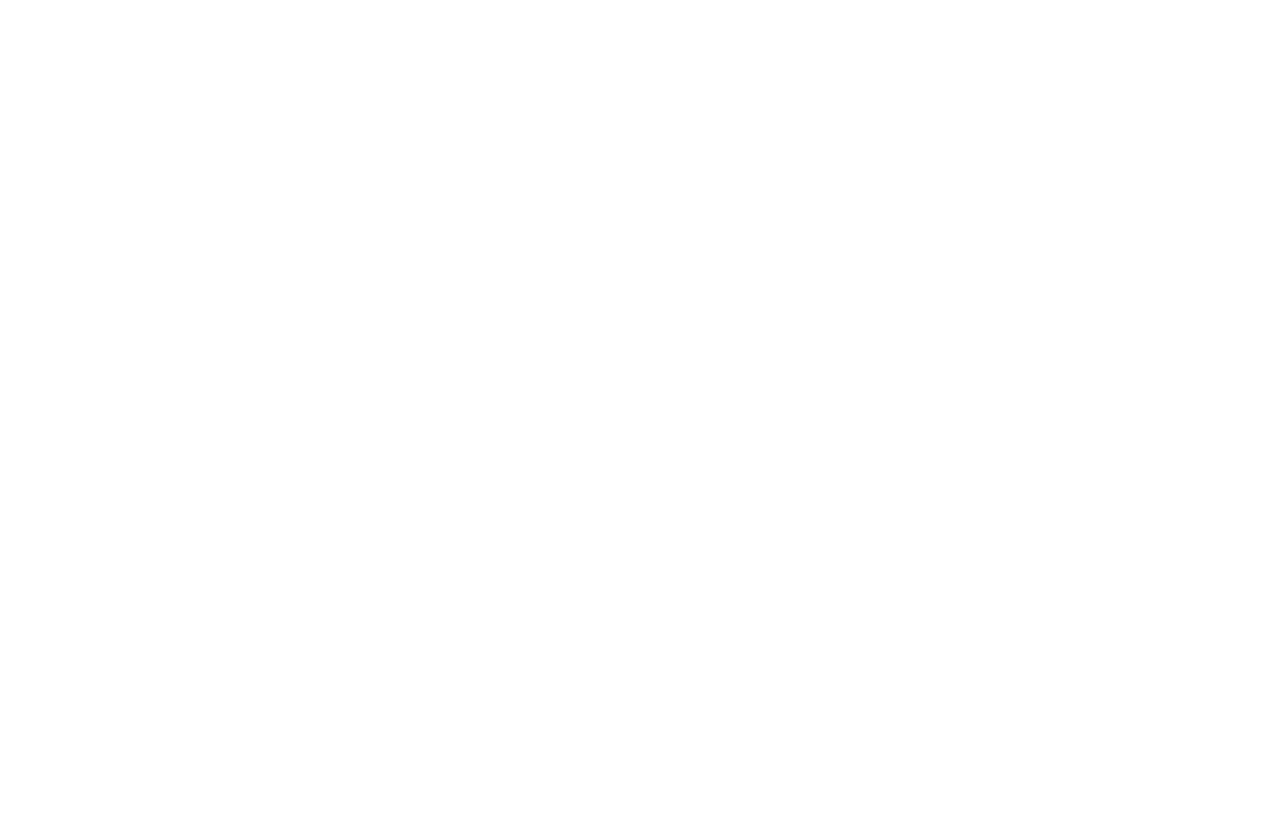
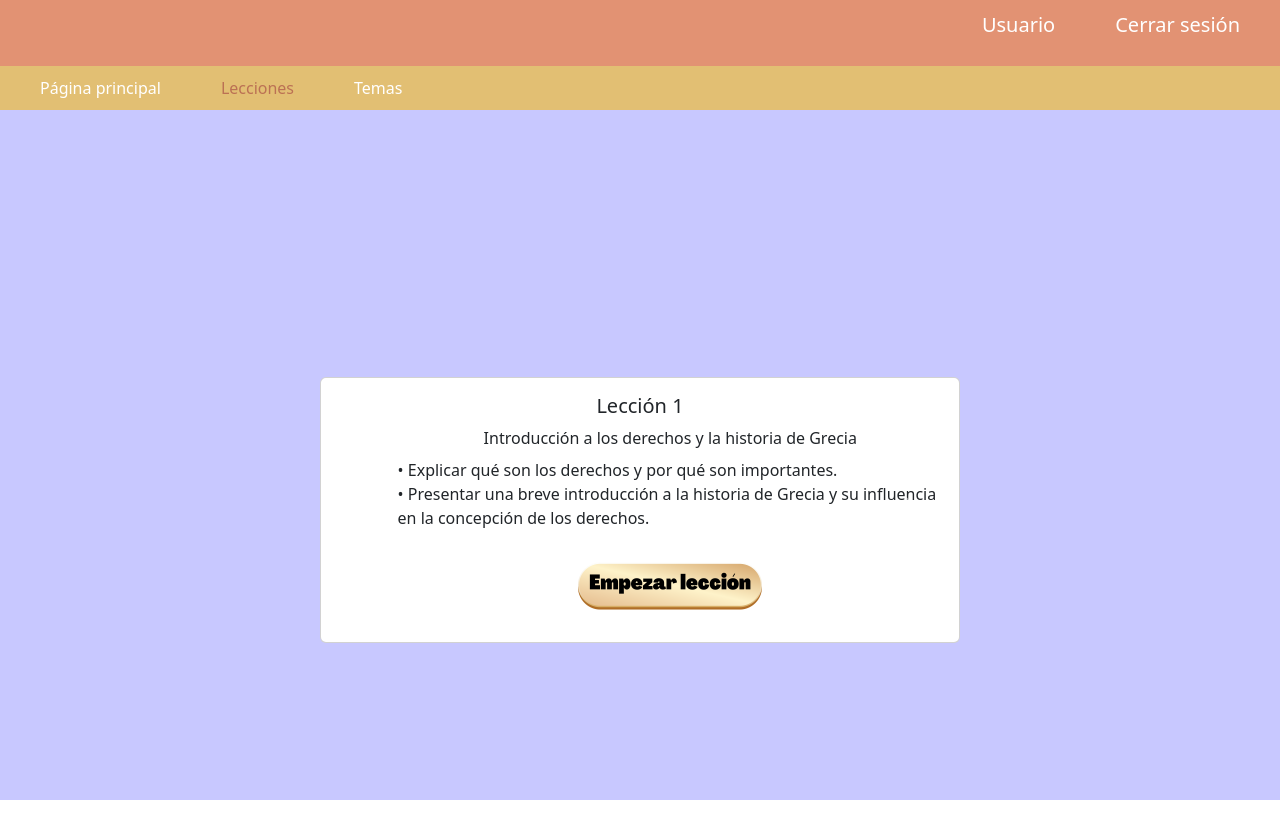
Before and after one commit to Proyecto-integradorUV/proyecto_integrador_griego, a React (Create React App) app: page /Temas/Derecho/Lecciones in a window 1280 px wide. Before the commit this address had no page. Shown: the top 838 px of the page. Before the commit the page ends 800 px from the top, so only its background shows below. Built offline with nearby package versions, Linux system fonts and the light colour scheme.

Commit message:
LecInicioDerecho

```diff
--- a/src/App.js
+++ b/src/App.js
@@ -19,6 +19,7 @@ import Sitios from "./Historia/Sitios";
 import LeccionesVestimenta from "./Arte/LeccionesArte/LecInicioVestimenta";
 import LeccionesArte from "./Arte/LeccionesArte/LecInicioArte";
 import LeccionesLiteratura from "./Arte/LeccionesArte/LecInicioLiteratura";
+import LeccionesDerecho from "./Historia/LeccionesHistoria/LecInicioDerecho";
 
 function App() {
   // const { isLogged } = useContext(LoginContext);
@@ -89,6 +90,7 @@ function App() {
         <Route path="Temas/Vestimenta/Lecciones" element={<LeccionesVestimenta />} />
         <Route path="Temas/Arte/Lecciones" element={<LeccionesArte />} />
         <Route path="Temas/Literatura/Lecciones" element={<LeccionesLiteratura />} />
+        <Route path="Temas/Derecho/Lecciones" element={<LeccionesDerecho />} />
       </Routes>
     </BrowserRouter>
   );
--- /dev/null
+++ b/src/Historia/LeccionesHistoria/LecInicioDerecho.js
@@ -0,0 +1,138 @@
+import "../../style/css/styleLecciones.css"
+import 'bootstrap/dist/css/bootstrap.min.css';
+import React from 'react';
+import { Carousel, Card } from 'react-bootstrap';
+import { Link } from "react-router-dom";
+import botonEmpezar from "../../style/botones/empezar.png";
+
+const LeccionesDerecho = () => {
+
+    return (
+        <div className="contenedorLecciones">
+            <nav className="navbarPrincipal">
+                <ul className="navbarList2Principal">
+                    <li className="navbarItemPrincipal">
+                        <a href=" " className="navbarLink2Principal">
+                            Usuario
+                        </a>
+                    </li>
+                    <li className="navbarItemPrincipal">
+                        <a href="/Home" className="navbarLink2Principal">
+                            Cerrar sesión
+                        </a>
+                    </li>
+                </ul>
+            </nav>
+            <nav className="navbar2Principal">
+                <ul className="navbarListPrincipal">
+                    <li className="navbarItemPrincipal">
+                        <a href="/Principal" className="navbarLinkPrincipal">
+                            Página principal
+                        </a>
+                    </li>
+                    <li className="navbarItemPrincipal">
+                        <a href=" " className="navbarLink3Temas">
+                            Lecciones
+                        </a>
+                    </li>
+                    <li className="navbarItemPrincipal">
+                        <a href="/Temas" className=" navbarLinkPrincipal">
+                            Temas
+                        </a>
+                    </li>
+                </ul>
+            </nav>
+
+            <div className="carousel-container abs-center" >
+                <Carousel interval={null} controls={true} indicators={false}>
+                    <Carousel.Item>
+                        <Card>
+                            <Card.Body>
+                                <Card.Title >Lección 1</Card.Title>
+                                <Card.Text className="card-title">
+                                    Introducción a los derechos y la historia de Grecia
+                                </Card.Text>
+                                <Card.Text className="card-text">
+                                    • Explicar qué son los derechos y por qué son importantes.
+                                    <br />
+                                    • Presentar una breve introducción a la historia de Grecia y su influencia en la concepción de los derechos.
+                                </Card.Text>
+                                <Card.Text className="card-title">
+                                    <Link to="/Temas/Vestimenta/Leccion1" class="btn-empezar">
+                                        <img src={botonEmpezar} alt="Imagen" class="button-image" />
+                                    </Link>
+                                </Card.Text>
+                            </Card.Body>
+                        </Card>
+                    </Carousel.Item>
+                    <Carousel.Item>
+                        <Card>
+                            <Card.Body>
+                                <Card.Title>Lección 2</Card.Title>
+                                <Card.Text className="card-title">
+                                    Derechos en la antigua Grecia
+                                </Card.Text>
+                                <Card.Text className="card-text">
+                                    • Describir los conceptos de ciudadanía y democracia en la antigua Grecia.
+                                    <br />
+                                    • Analizar cómo se aplicaban los derechos en la sociedad ateniense.
+                                    <br />
+                                    • Discutir las limitaciones y exclusiones en los derechos en la antigua Grecia.
+                                </Card.Text>
+                                <Card.Text className="card-title">
+                                    <Link to="/Temas/Vestimenta/Leccion2" class="btn-empezar">
+                                        <img src={botonEmpezar} alt="Imagen" class="button-image" />
+                                    </Link>
+                                </Card.Text>
+                            </Card.Body>
+                        </Card>
+                    </Carousel.Item>
+                    <Carousel.Item>
+                        <Card>
+                            <Card.Body>
+                                <Card.Title >Lección 3</Card.Title>
+                                <Card.Text className="card-title">
+                                    Los derechos durante la dominación extranjera
+                                </Card.Text>
+                                <Card.Text className="card-text">
+                                    • Explorar el impacto de la dominación romana, bizantina y otomana en los derechos de los griegos.
+                                    <br />
+                                    • Destacar los cambios y las restricciones impuestas durante estos períodos.
+                                </Card.Text>
+                                <Card.Text className="card-title">
+                                    <Link to="/Temas/Vestimenta/Leccion3" class="btn-empezar">
+                                        <img src={botonEmpezar} alt="Imagen" class="button-image" />
+                                    </Link>
+                                </Card.Text>
+                            </Card.Body>
+                        </Card>
+                    </Carousel.Item>
+                    <Carousel.Item>
+                        <Card>
+                            <Card.Body>
+                                <Card.Title>Lección 4</Card.Title>
+                                <Card.Text className="card-title">
+                                    La lucha por la independencia y la formación del estado moderno
+                                </Card.Text>
+                                <Card.Text className="card-text">
+                                    • Examinar el movimiento de independencia griego y su influencia en el desarrollo de los derechos.
+                                    <br />
+                                    • Presentar la primera constitución de Grecia y los derechos establecidos en ella.
+                                </Card.Text>
+                                <Card.Text className="card-title">
+                                    <Link to="/Temas/Vestimenta/Leccion4" class="btn-empezar">
+                                        <img src={botonEmpezar} alt="Imagen" class="button-image" />
+                                    </Link>
+                                </Card.Text>
+                            </Card.Body>
+                        </Card>
+                    </Carousel.Item>
+                </Carousel>
+            </div>
+
+
+        </div>
+    );
+};
+
+export default LeccionesDerecho;
```
